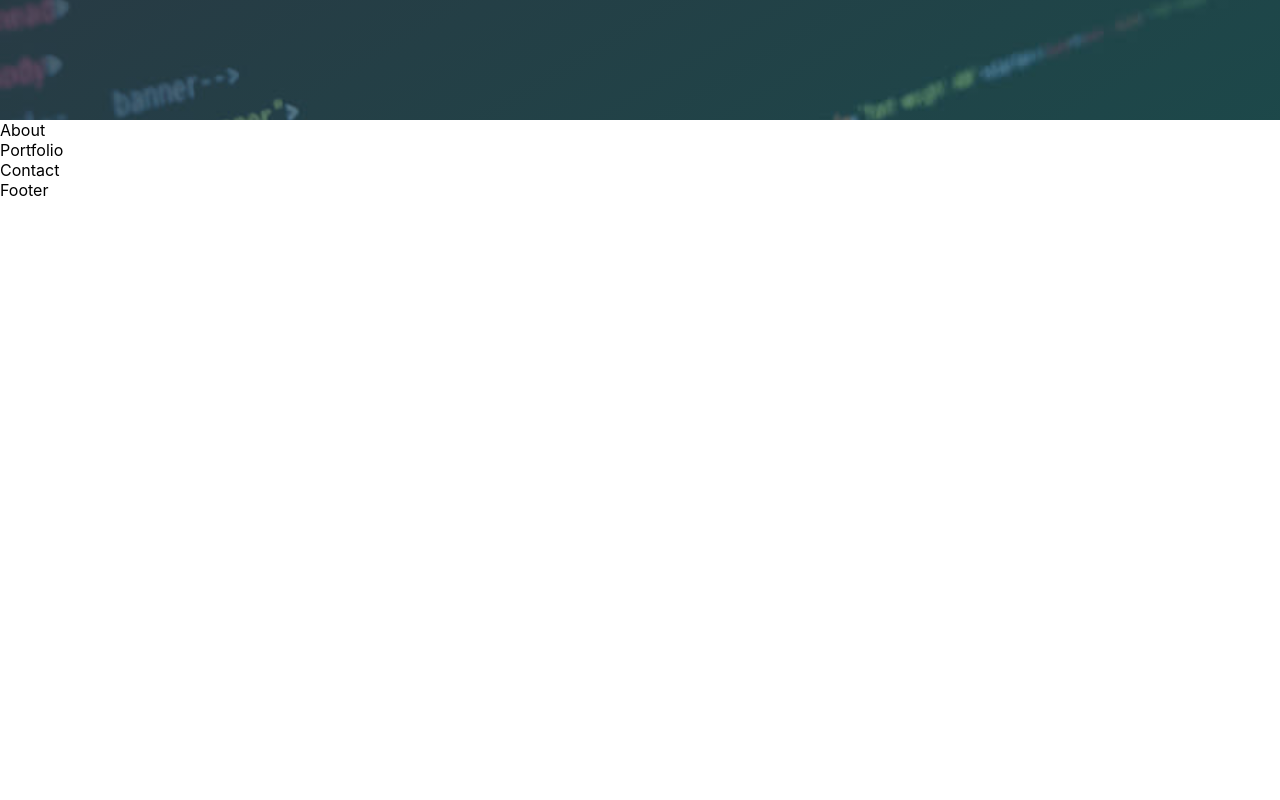
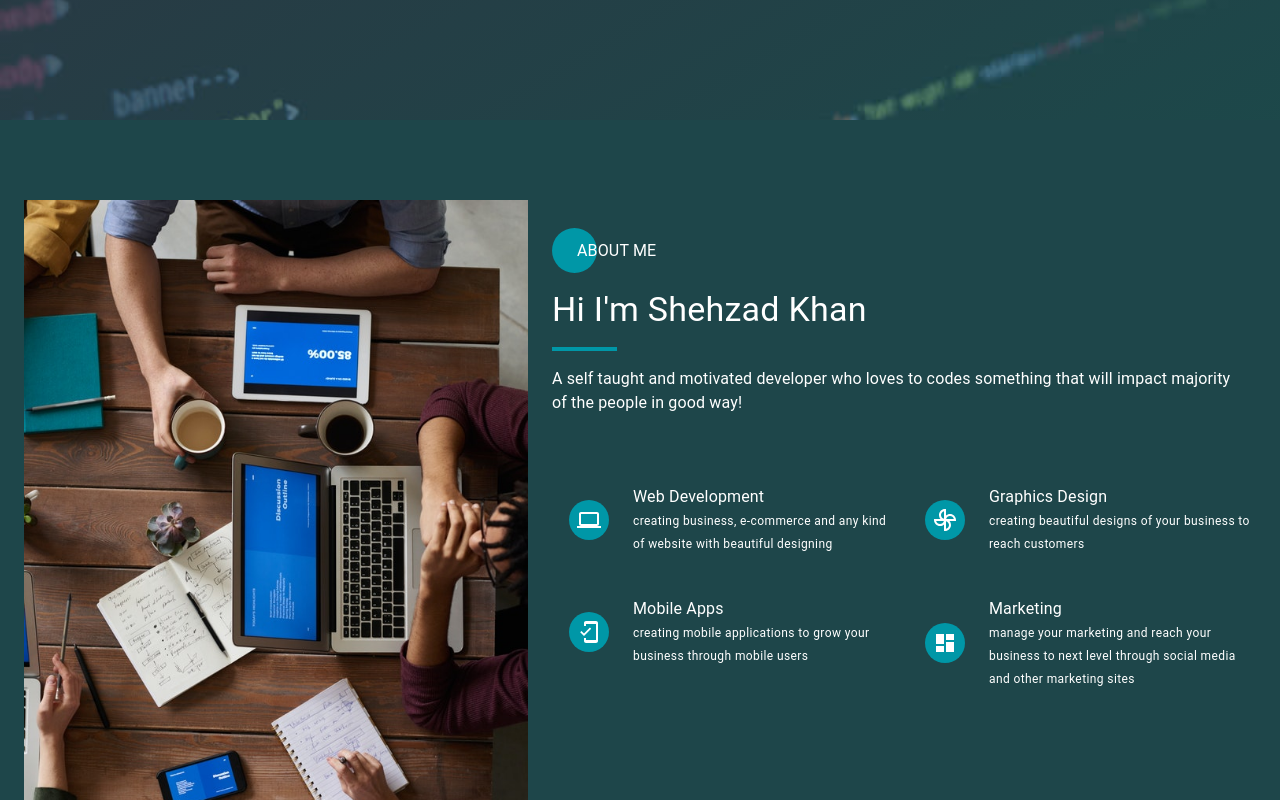
Before and after one commit to Shahzadsk046/skhanportfolio, a React (Create React App) app: page / in a window 1280 px wide. Shown: the part 640-1440 px from the top of the page. Before the commit the page ends 840 px from the top, so only its background shows below. Built offline with nearby package versions, Linux system fonts and the light colour scheme.

Commit message:
AboutUS completed

```diff
--- a/src/Components/About/About.jsx
+++ b/src/Components/About/About.jsx
@@ -1,9 +1,89 @@
-import React from 'react'
+import { Box, Container, Grid, Hidden } from "@material-ui/core";
+import React from "react";
+import { useStyles } from "../BodyComponents/BodyStyle";
+import image from "../../images/About.jpg";
+import { CardMedia, RenderSectionHeading } from "../common/Common";
+import {
+  ComputerOutlined,
+  Dashboard,
+  MobileFriendlyOutlined,
+  ToysOutlined,
+} from "@material-ui/icons";
 
 const About = () => {
+  const classes = useStyles();
+  const cardMediaData = [
+    {
+      title: "Web Development",
+      description:
+        "creating business, e-commerce and any kind of website with beautiful designing",
+      icon: <ComputerOutlined />,
+    },
+    {
+      title: "Graphics Design",
+      description:
+        "creating beautiful designs of your business to reach customers",
+      icon: <ToysOutlined />,
+    },
+    {
+      title: "Mobile Apps",
+      description:
+        "creating mobile applications to grow your business through mobile users",
+      icon: <MobileFriendlyOutlined />,
+    },
+    {
+      title: "Marketing",
+      description:
+        "manage your marketing and reach your business to next level through social media and other marketing sites",
+      icon: <Dashboard />,
+    },
+  ];
   return (
-    <div>About</div>
-  )
-}
+    <Box className={classes.section}>
+      <Container>
+        <Grid container spacing={2}>
+          <Grid item sm={5}>
+            <Box component={Hidden} xsDown>
+              <img
+                src={image}
+                alt="about us"
+                className={classes.responsiveImage}
+              />
+            </Box>
+          </Grid>
+          <Grid item xs={12} sm={7}>
+            {/* <Box className={classes.aboutBox}> */}
+            {RenderSectionHeading({
+              smallText: "ABOUT ME",
+              heading: "Hi I'm Shehzad Khan",
+              description:
+                "A self taught and motivated developer who loves to codes something that will impact majority of the people in good way!",
+              // alignCenter: false,
+            })}
+            <br />
+            {/* {CardMedia({
+              label: "Label1",
+              Desc: "Desc1",
+              Icon: <AccessAlarm />,
+            })} */}
+            {/* </Box> */}
+            <Grid container>
+              {cardMediaData.map((item, i) => (
+                <Grid item xs={12} sm={6} key={i}>
+                  {CardMedia({
+                    label: item.title,
+                    Desc: item.description,
+                    Icon: item.icon,
+                  })}
+                </Grid>
+              ))}
+            </Grid>
+          </Grid>
+        </Grid>
+      </Container>
+      <h1>About Section Works</h1>
+    </Box>
+  );
+};
 
-export default About
+export default About;
--- /dev/null
+++ b/src/Components/BodyComponents/BodyStyle.jsx
@@ -0,0 +1,57 @@
+import { makeStyles } from "@material-ui/core";
+import { Theme } from "../Theme";
+
+export const useStyles = makeStyles((theme) => ({
+  section: {
+    backgroundColor: Theme.colors.base1,
+    padding: theme.spacing(10, 0, 8, 0),
+  },
+
+  divider: {
+    width: "65px",
+    height: "4px",
+    backgroundColor: Theme.colors.primary,
+  },
+
+  responsiveImage: {
+    width: "100%",
+    maxHeight: "100vh",
+    height: "auto",
+  },
+
+  sectionHeadingCont: {
+    padding: theme.spacing(1),
+    color: Theme.colors.base2,
+  },
+
+  sectionHeading: {
+    color: Theme.colors.base2,
+    margin: theme.spacing(2, 0),
+},
+
+sectionDesc: {
+    color: Theme.colors.base2,
+    margin: theme.spacing(2, 0),
+  },
+
+  AvatarCont: {
+    display: "flex",
+    flexFlow: "row",
+    justifyContent: "center",
+    alignItems: "center",
+  },
+
+  avatar: {
+      backgroundColor: Theme.colors.primary,
+      color: Theme.colors.base2,
+  },
+
+  MediaText:{
+      color: Theme.colors.base2,
+      padding: theme.spacing(2,0),
+  },
+
+  //   aboutBox: {
+  //       margin: "20px"
+  //   }
+}));
--- a/src/Components/Headers/Header.jsx
+++ b/src/Components/Headers/Header.jsx
@@ -1,6 +1,7 @@
 import { Box, Typography } from "@material-ui/core";
 import ArrowDownwardRoundedIcon from "@material-ui/icons/ArrowDownwardRounded";
 import React from "react";
+import { Decorator } from "../common/Common";
 import { useStyles } from "./HeaderStyle";
 import Navbar from "./Navbar";
 
@@ -23,17 +24,23 @@ const Header = () => {
             component="h4"
             className={classes.HeaderDesc}
           >
-            I Create Websites and Applications Based on your Needs...
+            I Create Websites and Applications,
+            <br /> Based on your Needs...
           </Typography>
 
-          <Box className={classes.decorator}>
+          {Decorator({
+            label: "About Us",
+            withIcon: true,
+            Icon: <ArrowDownwardRoundedIcon />,
+          })}
+
+          {/* <Box className={classes.decorator}>
             <Typography variant="span" className={classes.decoratorText}>
               About us
             </Typography>
             <Typography variant="span" className={classes.arrow}>
-              <ArrowDownwardRoundedIcon />
             </Typography>
-          </Box>
+          </Box> */}
         </Box>
       </Box>
     </div>
--- a/src/Components/Headers/HeaderStyle.jsx
+++ b/src/Components/Headers/HeaderStyle.jsx
@@ -40,10 +40,10 @@ export const useStyles = makeStyles((theme) => ({
     fontSize: "2rem",
     margin: theme.spacing(1,0),
     [theme.breakpoints.down('sm')]: {
-      fontSize: "1.6rem",
+      fontSize: "1.7rem",
     },
     [theme.breakpoints.down('xs')]: {
-      fontSize: "1.3rem",
+      fontSize: "1.4rem",
       margin: theme.spacing(2,0),
     },
   },
--- a/src/Components/Headers/Navbar.jsx
+++ b/src/Components/Headers/Navbar.jsx
@@ -28,7 +28,7 @@ const Navbar = () => {
         <Box component={Hidden} xsDown>
           <Box>
             {navlinks.map((item, i) => (
-              <Button className={classes.navlinks}>{item.label}</Button>
+              <Button key={i} className={classes.navlinks}>{item.label}</Button>
             ))}
           </Box>
         </Box>
--- /dev/null
+++ b/src/Components/common/Common.jsx
@@ -0,0 +1,82 @@
+import { Avatar, Box, Grid, Typography } from "@material-ui/core";
+// import ArrowDownwardRoundedIcon from "@material-ui/icons/ArrowDownwardRounded";
+import React from "react";
+import { useStyles } from "../Headers/HeaderStyle";
+import { useStyles as bodyStyles } from "../BodyComponents/BodyStyle";
+
+export const Decorator = ({ label, withIcon, Icon, styles }) => {
+  const classes = useStyles();
+  return (
+    <Box className={classes.decorator} style={styles}>
+      <Typography component="span" className={classes.decoratorText}>
+        {label}
+      </Typography>
+      {withIcon ? (
+        <Typography component="span" className={classes.arrow}>
+          {Icon}
+        </Typography>
+      ) : null}
+    </Box>
+  );
+};
+
+export const Divider = () => {
+  const classes = bodyStyles();
+  return (
+    <Typography
+      variant="span"
+      component="h6"
+      className={classes.divider}
+    ></Typography>
+  );
+};
+
+export const RenderSectionHeading = ({
+  smallText,
+  heading,
+  description,
+  alignCenter,
+}) => {
+  const classes = bodyStyles();
+  return (
+    <Box className={classes.sectionHeadingCont}>
+      {Decorator({
+        label: smallText,
+        withIcon: false,
+        styles: alignCenter ? { width: "100px", margin: "10px auto" } : {},
+      })}
+      <Typography
+        variant="h4"
+        align={alignCenter ? "center" : "left"}
+        className={classes.sectionHeading}
+      >
+        {heading}
+      </Typography>
+
+      {Divider()}
+
+      <Typography
+        variant="body1"
+        component="h6"
+        className={classes.sectionDesc}
+      >
+        {description}
+      </Typography>
+    </Box>
+  );
+};
+
+export const CardMedia = ({label, Desc, Icon, key}) => {
+  const classes = bodyStyles();
+  return (
+    <Grid container style={{marginTop: "10px"}}>
+      <Grid item xs={3} className={classes.AvatarCont}>
+        <Avatar className={classes.avatar}>{Icon}</Avatar>
+      </Grid>
+      <Grid item xs={9} className={classes.MediaText}>
+          <Typography variant="body1" component="h6">{label}</Typography>
+          <Typography variant="caption">{Desc}</Typography>
+      </Grid>
+    </Grid>
+  );
+};
```
Also changed, not shown: src/images/About.jpg (added).
